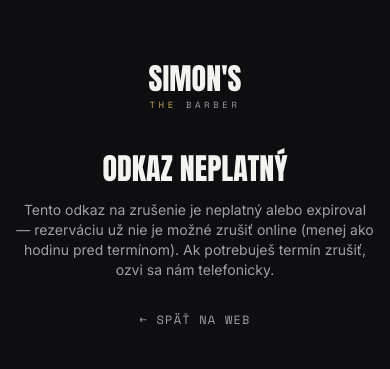
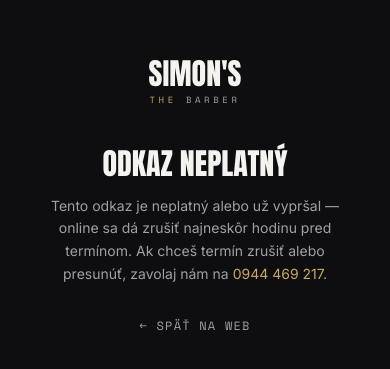
Before and after one commit to sejmo-hub/barber-web, a Next.js app: page /zrusit/1 in a window 390 px wide. Shown: the part 225-594 px from the top of the page. Built offline with nearby package versions, Linux system fonts and the light colour scheme; no server answers.

Commit message:
mobil: oprava nadpisu KDE NAS NAJDES + text stranky zrusenia

```diff
--- a/src/app/page.tsx
+++ b/src/app/page.tsx
@@ -529,7 +529,7 @@ function SectionHead({
         <span className="font-mono text-xs uppercase tracking-[0.3em] text-gold">
           {overline}
         </span>
-        <h2 className="mt-3 font-display text-5xl uppercase leading-[0.85] text-cream sm:text-6xl md:text-7xl">
+        <h2 className="mt-3 font-display text-5xl uppercase leading-[0.95] text-cream sm:text-6xl sm:leading-[0.85] md:text-7xl">
           {title}
         </h2>
       </div>
--- a/src/app/zrusit/[token]/page.tsx
+++ b/src/app/zrusit/[token]/page.tsx
@@ -44,14 +44,16 @@ function Message({
   text,
 }: {
   heading: string;
-  text: string;
+  text: React.ReactNode;
 }) {
   return (
     <>
       <h1 className="font-display text-3xl uppercase leading-none text-cream">
         {heading}
       </h1>
-      <p className="mt-4 text-sm text-muted">{text}</p>
+      <p className="mx-auto mt-4 max-w-xs text-sm leading-relaxed text-muted">
+        {text}
+      </p>
       <Link
         href="/"
         className="mt-8 inline-block font-mono text-xs uppercase tracking-widest text-muted transition-colors hover:text-gold"
@@ -76,7 +78,20 @@ export default async function CancelPage({
       <Shell>
         <Message
           heading="Odkaz neplatný"
-          text="Tento odkaz na zrušenie je neplatný alebo expiroval — rezerváciu už nie je možné zrušiť online (menej ako hodinu pred termínom). Ak potrebuješ termín zrušiť, ozvi sa nám telefonicky."
+          text={
+            <>
+              Tento odkaz je neplatný alebo už vypršal — online sa dá zrušiť
+              najneskôr hodinu pred termínom. Ak chceš termín zrušiť alebo
+              presunúť, zavolaj nám na{" "}
+              <a
+                href="tel:+421944469217"
+                className="text-gold hover:underline"
+              >
+                0944 469 217
+              </a>
+              .
+            </>
+          }
         />
       </Shell>
     );
```
